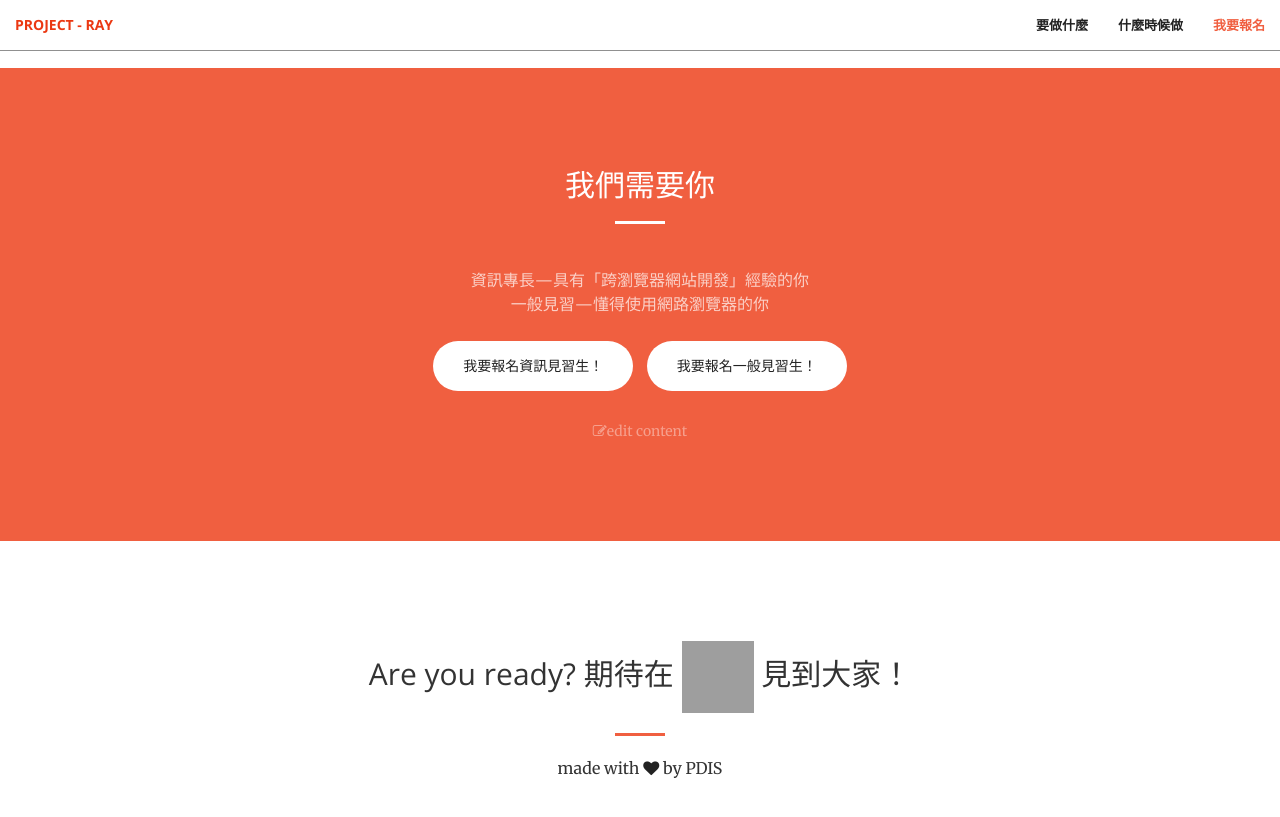
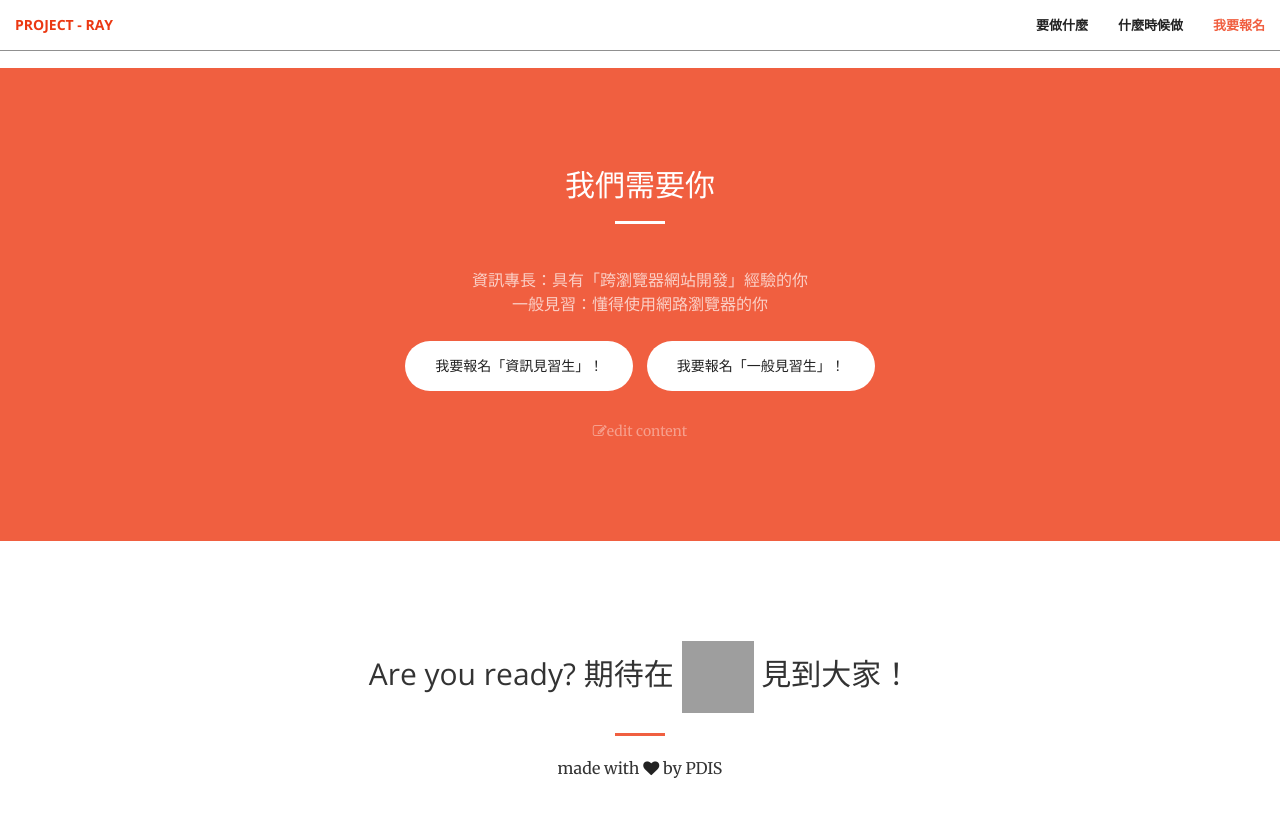
Before and after one commit to PDIS/ray2018, a Jekyll site: the page built from docs/index.html, in a window 1280 px wide and 900 px high, scrolled down 2400 px. Shown: the top 817 px of the window. Built offline with Jekyll 4.4.1, drawn with Linux system fonts in a browser that asks for light colours; grey boxes are pictures that could not be loaded.

Commit message:
Update call-to-action.html

```diff
--- a/docs/_includes/call-to-action.html
+++ b/docs/_includes/call-to-action.html
@@ -6,11 +6,11 @@
                 </h2>
                 <hr class="light">
                 <p class="text-faded">
-                    <br> 資訊專長—具有「跨瀏覽器網站開發」經驗的你
-                    <br> 一般見習—懂得使用網路瀏覽器的你
+                    <br> 資訊專長：具有「跨瀏覽器網站開發」經驗的你
+                    <br> 一般見習：懂得使用網路瀏覽器的你
                 </p>
-                <a href="#" class="btn btn-default btn-xl">我要報名資訊見習生！</a>
-                <a href="#" class="btn btn-default btn-xl">我要報名一般見習生！</a>
+                <a href="#" class="btn btn-default btn-xl">我要報名「資訊見習生」！</a>
+                <a href="#" class="btn btn-default btn-xl">我要報名「一般見習生」！</a>
             </div>
         </div>
         <a class="edit text-center text-faded" href="{{site.github.repository_url}}/edit/master/docs/_includes/call-to-action.html">
```
